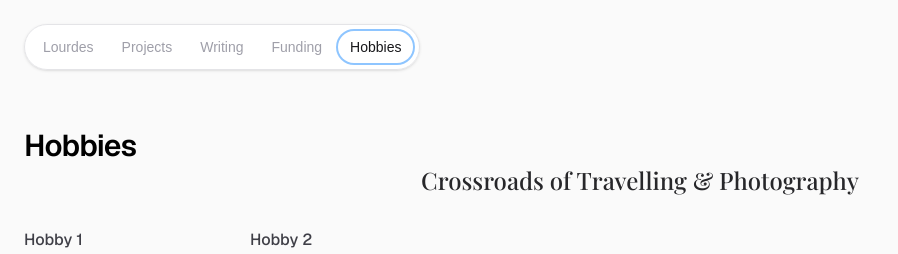
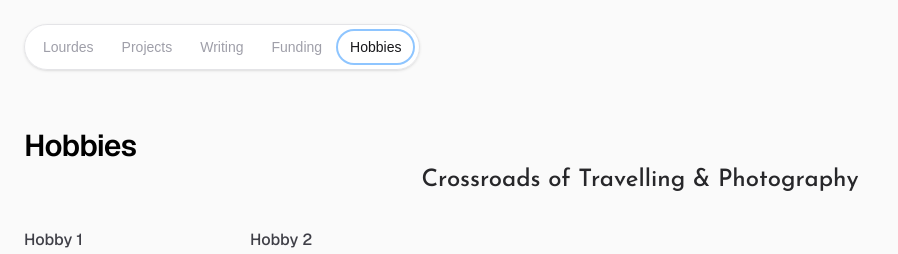
Before and after one commit to lourdesak/lourdesak.github.io, a Next.js app: page /hobbies in a window 1280 px wide. Shown: the top 254 px of the page, without its empty margins (0-898 px from the left). Built offline with nearby package versions, Linux system fonts and the light colour scheme.

Commit message:
Fix Josefin Sans naming collision breaking the build

```diff
--- a/src/app/hobbies/page.tsx
+++ b/src/app/hobbies/page.tsx
@@ -1,8 +1,8 @@
-import { Playfair_Display } from "next/font/google";
+import { Josefin_Sans } from "next/font/google";
 import PageShell from "../components/PageShell";
 import SquareGrid from "../components/SquareGrid";
 
-const playfairDisplay = Playfair_Display({
+const josefinSans = Josefin_Sans({
   subsets: ["latin"],
   weight: ["500", "600"],
   style: ["italic"],
@@ -21,7 +21,7 @@ export default function HobbiesPage() {
       title="Hobbies"
       header={
         <h2
-          className={`${playfairDisplay.className} animate-[fade-in_2s_ease-out] mb-8 text-center text-2xl italic text-zinc-800 dark:text-zinc-100`}
+          className={`${josefinSans.className} animate-[fade-in_2s_ease-out] mb-8 text-center text-2xl italic text-zinc-800 dark:text-zinc-100`}
         >
           Crossroads of Travelling & Photography
         </h2>
```
